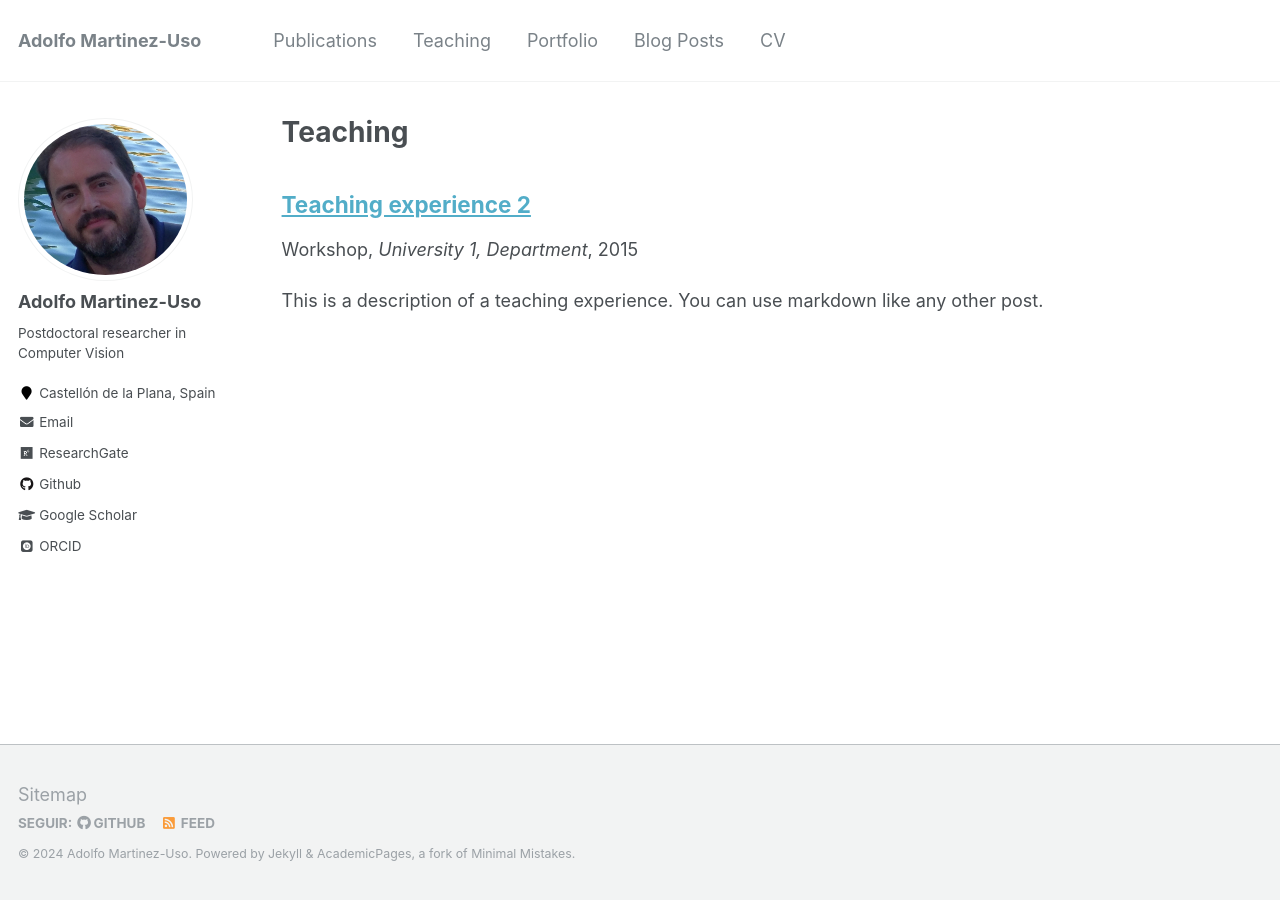
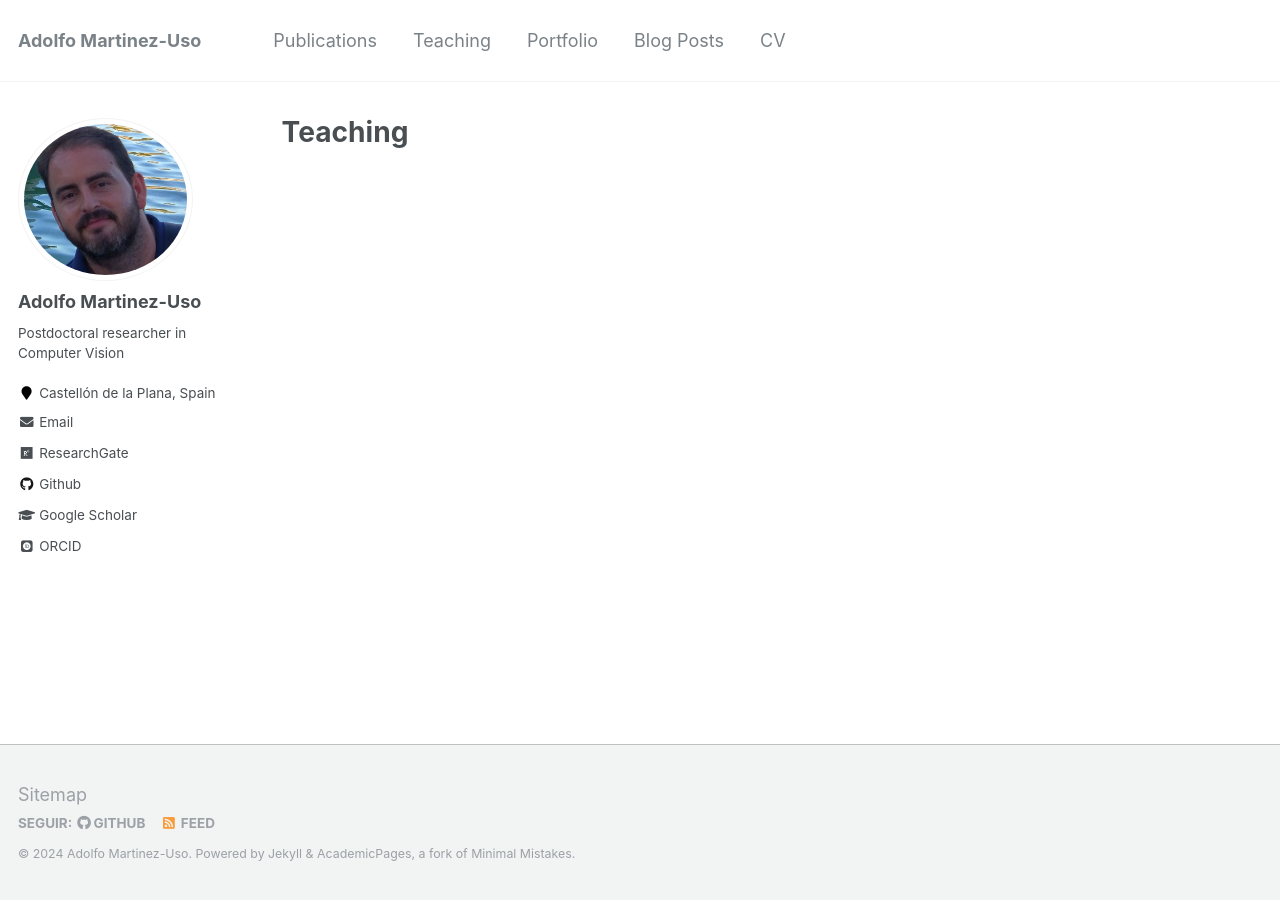
Before and after one commit to auso/auso.github.io, a Jekyll site: the page built from _pages/teaching.html, in a window 1280 px wide. Built offline with Jekyll 4.4.1, drawn with Linux system fonts in a browser that asks for light colours; some web fonts are replaced; a file with an impossible date is left out.

Commit message:
Intermediate update

```diff
--- a/_teaching/2015-spring-teaching-2.md
+++ /dev/null
@@ -1,20 +0,0 @@
----
-title: "Teaching experience 2"
-collection: teaching
-type: "Workshop"
-permalink: /teaching/2015-spring-teaching-1
-venue: "University 1, Department"
-date: 2015-01-01
-location: "City, Country"
----
-
-This is a description of a teaching experience. You can use markdown like any other post.
-
-Heading 1
-======
-
-Heading 2
-======
-
-Heading 3
-======
```
Also changed, not shown: _publications/2020-10-01-papers0.md (+1 -3 lines), _publications/myPublications.md (deleted, +0 -107 lines), _teaching/2024-teaching-1.md (renamed from _teaching/2014-spring-teaching-1.md), 1 other file.
